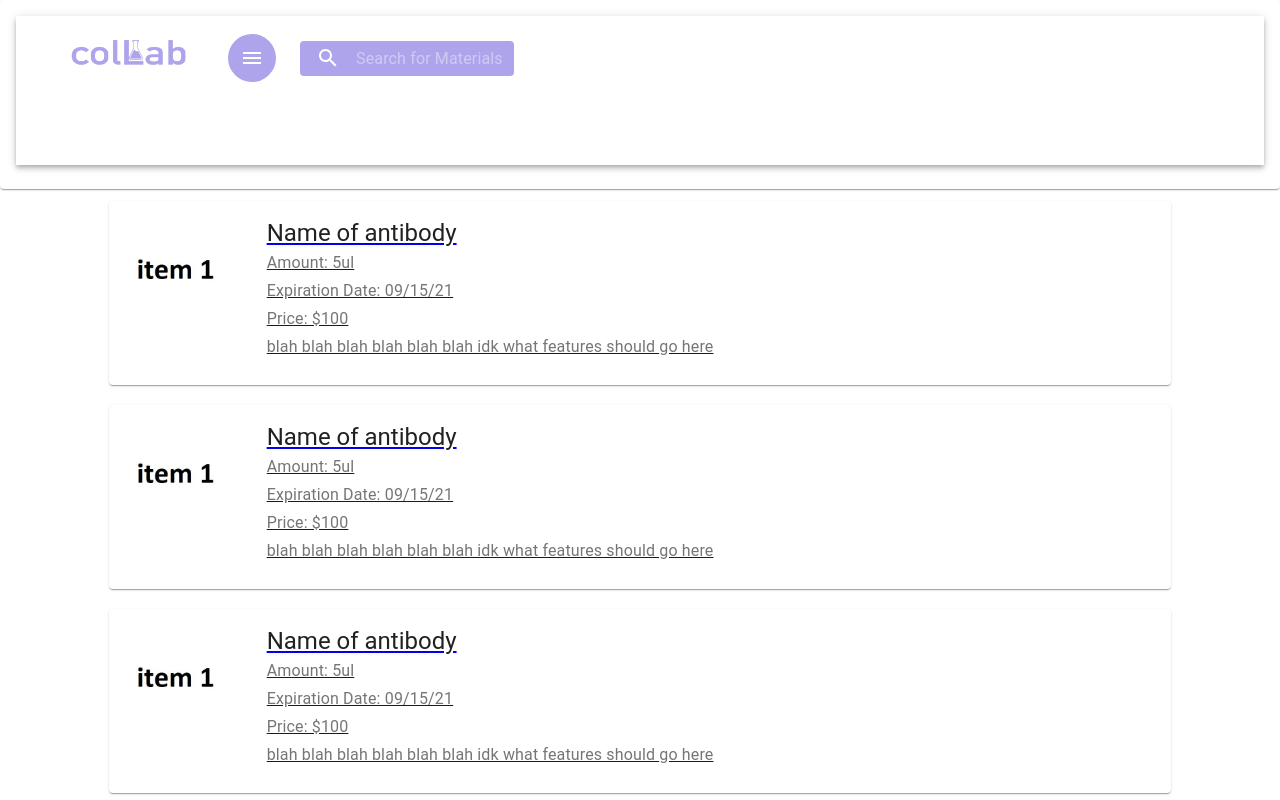
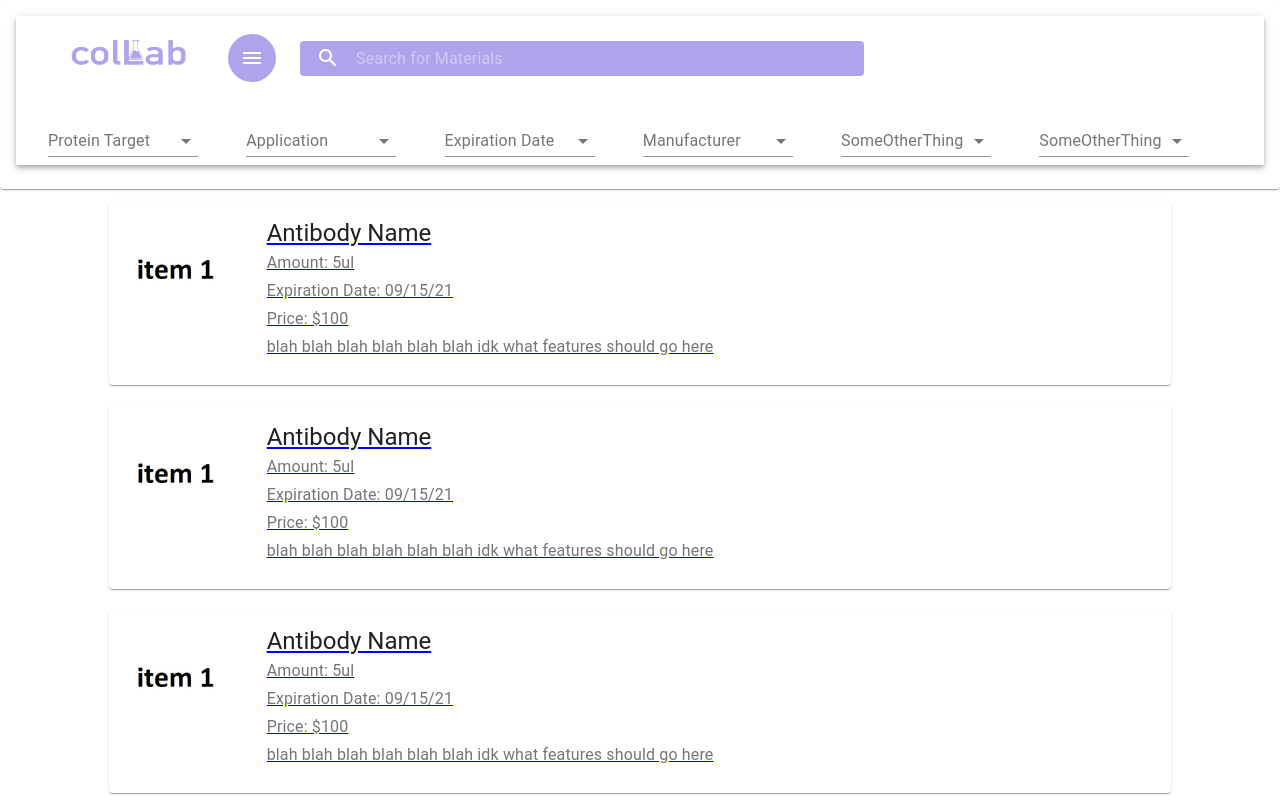
Before and after one commit to Mortick/BlueHacks-2019, a React (Create React App) app in the folder collab/: page /ItemPage in a window 1280 px wide. Shown: the top 800 px of the page. Built offline with nearby package versions, Linux system fonts and the light colour scheme.

Commit message:
dropdowns

```diff
--- a/collab/public/index.html
+++ b/collab/public/index.html
@@ -2,7 +2,7 @@
 <html lang="en">
   <head>
     <meta charset="utf-8" />
-    <link rel="icon" href="%PUBLIC_URL%/favicon.ico" />
+    <link rel="icon" href="./logo3.png" />
     <meta name="viewport" content="width=device-width, initial-scale=1" />
     <meta name="theme-color" content="#000000" />
     <meta
--- a/collab/src/App.js
+++ b/collab/src/App.js
@@ -10,7 +10,19 @@ import {
   Route,
   Link
 } from "react-router-dom";
-import TestSearchBar from './TestSearchBar.js'
+import TestSearchBar from './TestSearchBar.js';
+import { createMuiTheme } from '@material-ui/core/styles';
+
+const theme = createMuiTheme({
+  palette: {
+   primary: {
+     main: '#ada4eb',
+   },
+   secondary: {
+     main: '#ada4eb',
+   },
+ },
+});
 
 function App() {
   return (
--- a/collab/src/ListItem.js
+++ b/collab/src/ListItem.js
@@ -1,8 +1,8 @@
 import React from 'react';
-import { makeStyles, useTheme } from '@material-ui/core/styles';
+import { makeStyles } from '@material-ui/core/styles';
 import Card from '@material-ui/core/Card';
+import CardActions from '@material-ui/core/CardActions';
 import CardContent from '@material-ui/core/CardContent';
-import IconButton from '@material-ui/core/IconButton';
 import Typography from '@material-ui/core/Typography';
 import ItemPage from './ItemPage';
 import { BrowserRouter, Route, Link } from 'react-router-dom';
@@ -27,20 +27,20 @@ const useStyles = makeStyles(theme => ({
   },
 }));
 
-export default function MediaControlCard() {
+export default function SimpleCard() {
   const classes = useStyles();
-  const theme = useTheme();
+
 
   return (
     <Link to = 'ItemPage'>
     <Card className={classes.card}>
-    <CardContent className={classes.side}>
+    <CardContent>
       <img src={Tempimage} alt="temp1" width="110vw"/>
     </CardContent>
       <div className={classes.details}>
         <CardContent className={classes.content}>
           <Typography component="h5" variant="h5">
-            Name of antibody
+            Antibody Name
           </Typography>
           <Typography variant="subtitle1" color="textSecondary">
             Amount: 5ul <br/>
--- /dev/null
+++ b/collab/src/TestFilter.js
@@ -0,0 +1,245 @@
+import React from 'react';
+import clsx from 'clsx';
+import { makeStyles, useTheme } from '@material-ui/core/styles';
+import Input from '@material-ui/core/Input';
+import InputLabel from '@material-ui/core/InputLabel';
+import MenuItem from '@material-ui/core/MenuItem';
+import FormControl from '@material-ui/core/FormControl';
+import ListItemText from '@material-ui/core/ListItemText';
+import Select from '@material-ui/core/Select';
+import Checkbox from '@material-ui/core/Checkbox';
+import Chip from '@material-ui/core/Chip';
+
+const useStyles = makeStyles(theme => ({
+  root: {
+    display: 'flex',
+    flexWrap: 'wrap',
+  },
+  formControl: {
+    margin: theme.spacing(1),
+    minWidth: 150,
+    maxWidth: 400,
+  },
+  chips: {
+    display: 'flex',
+    flexWrap: 'wrap',
+  },
+  chip: {
+    margin: 2,
+  },
+  noLabel: {
+    marginTop: theme.spacing(3),
+  },
+}));
+
+const ITEM_HEIGHT = 48;
+const ITEM_PADDING_TOP = 8;
+const MenuProps = {
+  PaperProps: {
+    style: {
+      maxHeight: ITEM_HEIGHT * 4.5 + ITEM_PADDING_TOP,
+      width: 250,
+    },
+  },
+};
+
+const ProteinTarget = [
+  'Protein 1',
+  'Protein 2',
+  'Protein 3',
+  'Protein 4',
+  'Protein 5',
+  'Protein 6',
+  'Protein 7',
+];
+
+const Applications = [
+  'Application 1',
+  'Application 2',
+  'Application 3',
+  'Application 4',
+  'Application 5',
+  'Application 6',
+  'Application 7',
+];
+
+const Expires = [
+  'Under 1 month',
+  '1 - 6 months',
+  '6 months - 1 year',
+  '1 - 2 years',
+  '2 - 3 years',
+  '3+ years',
+];
+
+const Manufacturer = [
+  'Company A',
+  'Company B',
+  'Company C',
+  'Company D',
+];
+
+const SomeOtherThing = [
+  'Company A',
+  'Company B',
+  'Company C',
+  'Company D',
+];
+
+function getStyles(name, personName, theme) {
+  return {
+    fontWeight:
+      personName.indexOf(name) === -1
+        ? theme.typography.fontWeightRegular
+        : theme.typography.fontWeightMedium,
+  };
+}
+
+export default function MultipleSelect() {
+  const classes = useStyles();
+  const theme = useTheme();
+  const [personName, setPersonName] = React.useState([]);
+
+  const handleChange = event => {
+    setPersonName(event.target.value);
+  };
+
+  const handleChangeMultiple = event => {
+    const { options } = event.target;
+    const value = [];
+    for (let i = 0, l = options.length; i < l; i += 1) {
+      if (options[i].selected) {
+        value.push(options[i].value);
+      }
+    }
+    setPersonName(value);
+  };
+
+  return (
+    <div className={classes.root}>
+      <FormControl className={classes.formControl}>
+        <InputLabel htmlFor="select-multiple-checkbox">Protein Target</InputLabel>
+        <Select
+          multiple
+          value={personName}
+          onChange={handleChange}
+          input={<Input id="select-multiple-checkbox" />}
+          renderValue={selected => selected.join(', ')}
+          MenuProps={MenuProps}
+        >
+          {ProteinTarget.map(name => (
+            <MenuItem key={name} value={name}>
+              <Checkbox checked={personName.indexOf(name) > -1} />
+              <ListItemText primary={name} />
+            </MenuItem>
+          ))}
+        </Select>
+      </FormControl>
+
+      <FormControl>.......</FormControl>
+
+      <FormControl className={classes.formControl}>
+        <InputLabel htmlFor="select-multiple-checkbox">Application</InputLabel>
+        <Select
+          multiple
+          value={personName}
+          onChange={handleChange}
+          input={<Input id="select-multiple-checkbox" />}
+          renderValue={selected => selected.join(', ')}
+          MenuProps={MenuProps}
+        >
+          {Applications.map(name => (
+            <MenuItem key={name} value={name}>
+              <Checkbox checked={personName.indexOf(name) > -1} />
+              <ListItemText primary={name} />
+            </MenuItem>
+          ))}
+        </Select>
+      </FormControl>
+
+      <FormControl>.......</FormControl>
+
+      <FormControl className={classes.formControl}>
+        <InputLabel htmlFor="select-multiple-checkbox">Expiration Date</InputLabel>
+        <Select
+          multiple
+          value={personName}
+          onChange={handleChange}
+          input={<Input id="select-multiple-checkbox" />}
+          renderValue={selected => selected.join(', ')}
+          MenuProps={MenuProps}
+        >
+          {Expires.map(name => (
+            <MenuItem key={name} value={name}>
+              <Checkbox checked={personName.indexOf(name) > -1} />
+              <ListItemText primary={name} />
+            </MenuItem>
+          ))}
+        </Select>
+      </FormControl>
+
+      <FormControl>.......</FormControl>
+
+      <FormControl className={classes.formControl}>
+        <InputLabel htmlFor="select-multiple-checkbox">Manufacturer</InputLabel>
+        <Select
+          multiple
+          value={personName}
+          onChange={handleChange}
+          input={<Input id="select-multiple-checkbox" />}
+          renderValue={selected => selected.join(', ')}
+          MenuProps={MenuProps}
+        >
+          {Manufacturer.map(name => (
+            <MenuItem key={name} value={name}>
+              <Checkbox checked={personName.indexOf(name) > -1} />
+              <ListItemText primary={name} />
+            </MenuItem>
+          ))}
+        </Select>
+      </FormControl>
+
+      <FormControl>.......</FormControl>
+
+      <FormControl className={classes.formControl}>
+        <InputLabel htmlFor="select-multiple-checkbox">SomeOtherThing</InputLabel>
+        <Select
+          multiple
+          value={personName}
+          onChange={handleChange}
+          input={<Input id="select-multiple-checkbox" />}
+          renderValue={selected => selected.join(', ')}
+          MenuProps={MenuProps}
+        >
+          {SomeOtherThing.map(name => (
+            <MenuItem key={name} value={name}>
+              <Checkbox checked={personName.indexOf(name) > -1} />
+              <ListItemText primary={name} />
+            </MenuItem>
+          ))}
+        </Select>
+      </FormControl>
+
+      <FormControl>.......</FormControl>
+
+      <FormControl className={classes.formControl}>
+        <InputLabel htmlFor="select-multiple-checkbox">SomeOtherThing</InputLabel>
+        <Select
+          multiple
+          value={personName}
+          onChange={handleChange}
+          input={<Input id="select-multiple-checkbox" />}
+          renderValue={selected => selected.join(', ')}
+          MenuProps={MenuProps}
+        >
+          {SomeOtherThing.map(name => (
+            <MenuItem key={name} value={name}>
+              <Checkbox checked={personName.indexOf(name) > -1} />
+              <ListItemText primary={name} />
+            </MenuItem>
+          ))}
+        </Select>
+      </FormControl>
+    </div>
+  );
+}
--- a/collab/src/TestSearchBar.js
+++ b/collab/src/TestSearchBar.js
@@ -13,6 +13,7 @@ import Card from '@material-ui/core/Card';
 import CardContent from '@material-ui/core/CardContent';
 import ItemPage from './ItemPage';
 import { createMuiTheme } from '@material-ui/core/styles';
+import TestFilter from './TestFilter.js';
 
 const theme = createMuiTheme({
   palette: {
@@ -71,9 +72,9 @@ const useStyles = makeStyles(theme => ({
     transition: theme.transitions.create('width'),
     width: '100%',
     [theme.breakpoints.up('sm')]: {
-      width: 150,
+      width: 500,
       '&:focus': {
-        width: 300,
+        width: 500,
       },
     },
   },
@@ -134,7 +135,7 @@ export default function SearchAppBar() {
           </Toolbar>
 
           <Toolbar style={{backgroundColor: "#FFFFFF"}}>
-
+            <TestFilter/>
           </Toolbar>
         </AppBar>
         </CardContent>
```
Also changed, not shown: collab/public/logo3.png (added).
